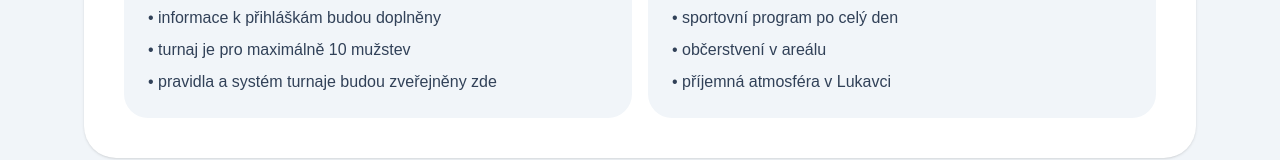
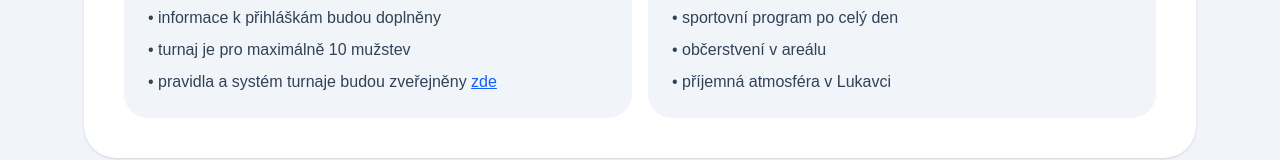
Before and after one commit to Batistuta11/lukaveckopana-turnaj2026, a Next.js app: page / in a window 1280 px wide. Shown: the part 1273-1433 px from the top of the page. Built offline with nearby package versions, Linux system fonts and the light colour scheme.

Commit message:
Add link to propozice in teams section

```diff
--- a/components/InformationSection.tsx
+++ b/components/InformationSection.tsx
@@ -1,3 +1,5 @@
+import Link from "next/link";
+
 export interface InformationSectionProps {
   title: string;
   paragraphs: string[];
@@ -9,6 +11,21 @@ export interface InformationSectionProps {
     title: string;
     items: string[];
   };
+}
+
+function renderItem(item: string) {
+  const parts = item.split("zde");
+
+  return parts.map((part, index) => (
+    <span key={index}>
+      {part}
+      {index < parts.length - 1 && (
+        <Link href="/propozice" className="text-blue-600 underline hover:text-blue-700">
+          zde
+        </Link>
+      )}
+    </span>
+  ));
 }
 
 export default function InformationSection({
@@ -34,7 +51,7 @@ export default function InformationSection({
           </h3>
           <ul className="mt-4 space-y-2 text-slate-700">
             {forTeams.items.map((item, index) => (
-              <li key={index}>• {item}</li>
+              <li key={index}>• {renderItem(item)}</li>
             ))}
           </ul>
         </div>
```
